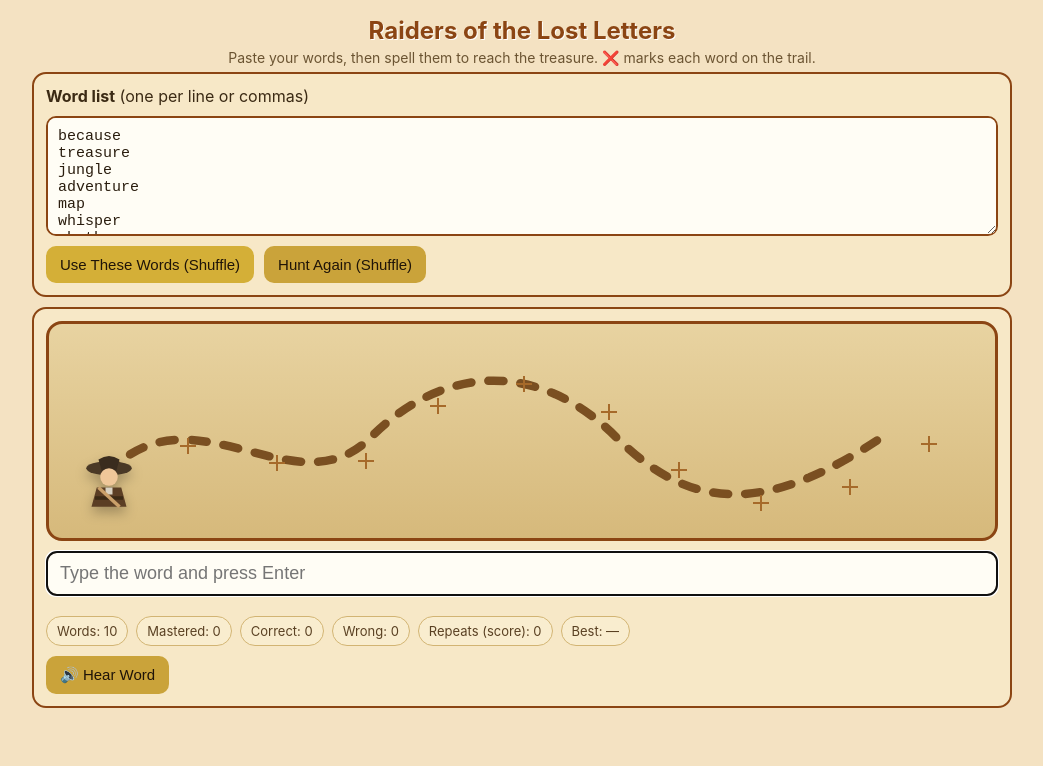
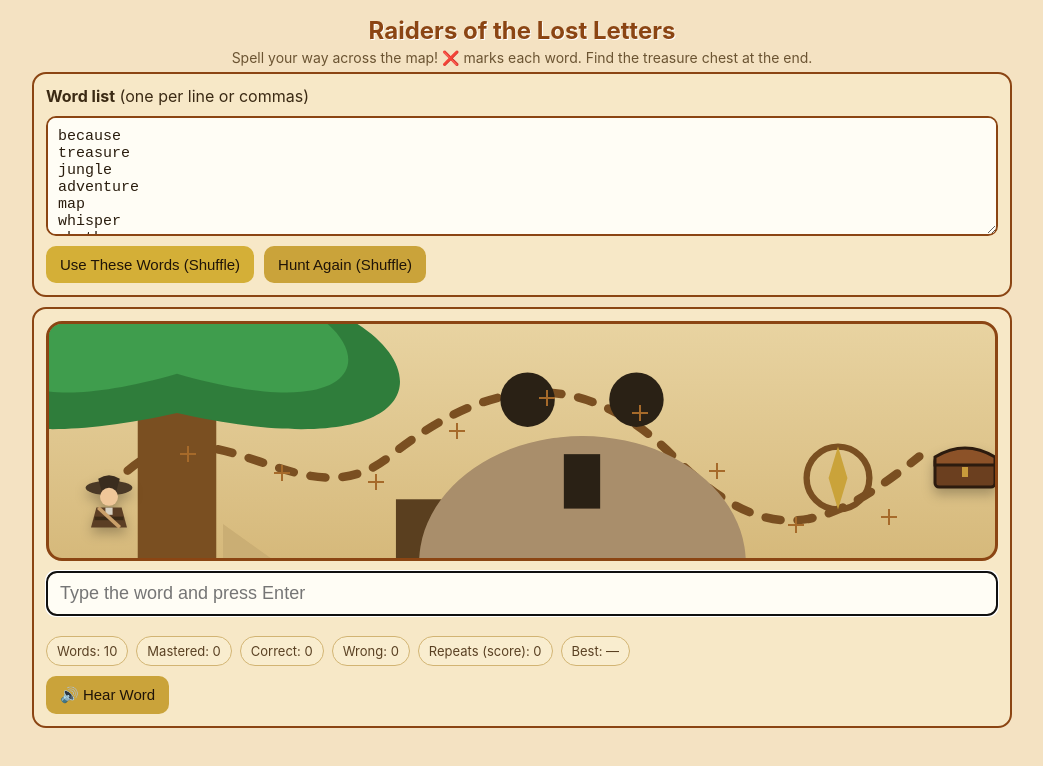
Before and after one commit to dlb08d/Raiders-of-the-Lost-Letters, a plain HTML site: page index.html in a window 1280 px wide. Both pictures are taken after a click on the button "Use These Words (Shuffle)". Shown: the whole page, without its empty margins (118-1161 px from the left). Drawn offline with Linux system fonts and the light colour scheme.

Commit message:
Add files via upload
Major adventure update:
- Added treasure chest at end of map
- Celebration with confetti + Indiana Jones-style fanfare on win
- Random adventure SFX during gameplay
- Enhanced map art: palm trees, ship, skull cave, compass rose
- Maintains paste box, X-per-word trail, and avatar path-following

```diff
--- a/index.html
+++ b/index.html
@@ -11,7 +11,8 @@
     --border:#8b4513; --trail:#7a4f21; --x:#a66a2a; --good:#1f8b45; --bad:#c0392b;
   }
   *{box-sizing:border-box}
-  body{ margin:0; background:var(--bg); color:var(--ink); font-family:-apple-system,BlinkMacSystemFont,"Segoe UI",Roboto,Inter,Arial,sans-serif; }
+  body{ margin:0; background:var(--bg); color:var(--ink);
+        font-family:-apple-system,BlinkMacSystemFont,"Segoe UI",Roboto,Inter,Arial,sans-serif; }
   header{ padding:16px 14px 6px; text-align:center; }
   h1{ margin:0 0 4px; color:var(--border); text-shadow:1px 1px #fff; font-size:24px; }
   .tag{ color:#6b5432; font-size:14px }
@@ -20,15 +21,15 @@
   .grid{ display:grid; gap:10px; }
   .panel{ background:var(--panel); border:2px solid var(--border); border-radius:14px; padding:12px; }
 
-  /* Textarea for pasting word lists */
   textarea{
     width:100%; min-height:120px; resize:vertical;
-    border:2px solid var(--border); border-radius:10px; padding:10px; font-size:15px; background:#fffdf5; color:#2a1d0e;
+    border:2px solid var(--border); border-radius:10px; padding:10px;
+    font-size:15px; background:#fffdf5; color:#2a1d0e;
   }
-
   .controls{ display:flex; flex-wrap:wrap; gap:10px; align-items:center; }
   button{
-    padding:10px 14px; border:none; border-radius:10px; background:var(--accent); color:#1f1408; cursor:pointer; font-size:15px;
+    padding:10px 14px; border:none; border-radius:10px; background:var(--accent); color:#1f1408;
+    cursor:pointer; font-size:15px;
   }
   button.secondary{ background:#caa33a }
   input[type="text"]{
@@ -39,21 +40,36 @@
 
   /* Treasure map */
   .map-box{
-    position:relative; width:100%; height:220px;  /* TALLER so avatar doesn't get clipped */
+    position:relative; width:100%; height:240px;  /* TALLER */
     background:linear-gradient(180deg,#e8d3a1,#d6b97b);
     border:3px solid var(--border); border-radius:16px; overflow:hidden;
   }
   svg#map{ position:absolute; inset:0; }
   #trail{ stroke:var(--trail); stroke-width:9; fill:none; stroke-linecap:round; stroke-dasharray:16 18; }
 
-  /* X marks are positioned along the path using absolute DIVs */
-  #xLayer{ position:absolute; inset:0; pointer-events:none; }
+  /* Layers */
+  #xLayer, #decorLayer{ position:absolute; inset:0; pointer-events:none; }
   .x{ position:absolute; width:14px; height:14px; transform:translate(-50%,-50%) rotate(45deg); }
-  .x:before,.x:after{ content:""; position:absolute; left:50%; top:50%; width:2px; height:16px; background:var(--x); transform:translate(-50%,-50%) rotate(45deg) }
+  .x:before,.x:after{ content:""; position:absolute; left:50%; top:50%; width:2px; height:16px; background:var(--x);
+                       transform:translate(-50%,-50%) rotate(45deg) }
   .x:after{ transform:translate(-50%,-50%) rotate(-45deg) }
 
-  /* Avatar placed as an absolutely positioned SVG inside the map box */
-  #avatar{ position:absolute; width:70px; height:70px; transform:translate(-50%,-50%); filter:drop-shadow(0 6px 6px rgba(0,0,0,.25)); }
+  /* Avatar */
+  #avatar{ position:absolute; width:72px; height:72px; transform:translate(-50%,-50%);
+           filter:drop-shadow(0 6px 6px rgba(0,0,0,.25)); }
+
+  /* Treasure chest at end */
+  #chest{ position:absolute; width:80px; height:80px; transform:translate(-50%,-50%);
+          filter:drop-shadow(0 6px 6px rgba(0,0,0,.25)); }
+
+  /* Confetti celebration */
+  .confetti{ position:fixed; inset:0; pointer-events:none; z-index:9999; }
+  .confetti i{ position:absolute; width:10px; height:10px; background:gold; opacity:0; animation:fall 1.4s ease forwards; }
+  @keyframes fall{
+    0%{opacity:1; transform:translateY(-20px) rotate(0)}
+    100%{opacity:0; transform:translateY(120vh) rotate(720deg)}
+  }
+
   .good{ color:var(--good); } .bad{ color:var(--bad); }
   .sr-only{ position:absolute; left:-10000px; top:auto; width:1px; height:1px; overflow:hidden; }
 </style>
@@ -61,7 +77,7 @@
 <body>
   <header>
     <h1>Raiders of the Lost Letters</h1>
-    <div class="tag">Paste your words, then spell them to reach the treasure. ❌ marks each word on the trail.</div>
+    <div class="tag">Spell your way across the map! ❌ marks each word. Find the treasure chest at the end.</div>
   </header>
 
   <main class="wrap grid">
@@ -87,9 +103,38 @@ beautiful</textarea>
     <!-- Map -->
     <section class="panel grid">
       <div class="map-box">
-        <svg id="map" viewBox="0 0 1000 220" preserveAspectRatio="none" aria-hidden="true">
-          <path id="trail" d="M60,160 C150,60 260,200 340,120 S520,40 600,120 760,200 880,120" />
+        <svg id="map" viewBox="0 0 1000 240" preserveAspectRatio="none" aria-hidden="true">
+          <defs>
+            <!-- simple palm shape -->
+            <g id="palm">
+              <rect x="-2" y="0" width="4" height="26" fill="#7a4f21"/>
+              <path d="M0,0 C-18,4 -12,-8 0,-6 C12,-8 18,4 0,0 Z" fill="#2f7d3b"/>
+              <path d="M0,-2 C-14,2 -9,-8 0,-6 C9,-8 14,2 0,-2 Z" fill="#3f9d4d"/>
+            </g>
+            <!-- ship silhouette -->
+            <g id="ship">
+              <path d="M-18,12 h36 l-6,8 h-24z" fill="#5a3f1f"/>
+              <rect x="-3" y="-2" width="6" height="14" fill="#5a3f1f"/>
+              <path d="M3,10 l14,-10 v14 z" fill="#d9c08c"/>
+              <path d="M-3,10 l-14,-10 v14 z" fill="#caae74"/>
+            </g>
+            <!-- skull cave -->
+            <g id="skull">
+              <path d="M0,0 a18,14 0 1,0 0.1,0" fill="#a98e6b"/>
+              <circle cx="-6" cy="-4" r="3" fill="#2a2115"/>
+              <circle cx="6" cy="-4" r="3" fill="#2a2115"/>
+              <rect x="-2" y="2" width="4" height="6" fill="#2a2115"/>
+            </g>
+            <!-- compass rose -->
+            <g id="compass">
+              <circle cx="0" cy="0" r="10" fill="none" stroke="#7a4f21" stroke-width="2"/>
+              <path d="M0,-10 L3,0 L0,10 L-3,0 Z" fill="#caa33a"/>
+            </g>
+          </defs>
+          <path id="trail" d="M60,180 C160,50 260,220 360,140 S560,40 660,140 820,220 920,140" />
         </svg>
+
+        <div id="decorLayer"></div>
         <div id="xLayer"></div>
 
         <!-- Avatar (explorer) -->
@@ -101,6 +146,13 @@ beautiful</textarea>
           <rect x="36" y="44" width="8" height="8" fill="#d9d2c2"/>
           <rect x="24" y="54" width="32" height="4" fill="#3b2a15"/>
           <path d="M28 44 l24 22" stroke="#caa06a" stroke-width="4"/>
+        </svg>
+
+        <!-- Treasure chest -->
+        <svg id="chest" viewBox="0 0 80 80" aria-hidden="true">
+          <rect x="10" y="30" width="60" height="30" rx="4" fill="#6b3f1f" stroke="#2c1b0e" stroke-width="3"/>
+          <path d="M10 30 q30-18 60 0 v8 h-60z" fill="#8c5228" stroke="#2c1b0e" stroke-width="3"/>
+          <rect x="37" y="40" width="6" height="10" fill="#c99b3b" />
         </svg>
       </div>
 
@@ -123,12 +175,15 @@ beautiful</textarea>
     </section>
   </main>
 
+  <!-- Confetti layer -->
+  <div id="confetti" class="confetti"></div>
+
 <script>
 (function(){
   const $ = (id)=>document.getElementById(id);
   const normalize = s => s.toLowerCase().trim().replace(/[^a-z']/g,'');
 
-  // Shuffle (Fisher-Yates)
+  // Shuffle
   function shuffle(arr){
     const a = arr.slice();
     for(let i=a.length-1;i>0;i--){
@@ -136,6 +191,45 @@ beautiful</textarea>
       [a[i],a[j]] = [a[j],a[i]];
     }
     return a;
+  }
+
+  // ----- Web Audio Sound Effects -----
+  let audioCtx;
+  function ctx(){ return audioCtx || (audioCtx = new (window.AudioContext||window.webkitAudioContext)()); }
+  function tone(f=440,d=0.12,type='sine',vol=0.25){
+    const ac = ctx();
+    const o = ac.createOscillator(); const g = ac.createGain();
+    o.type=type; o.frequency.value=f; g.gain.value=vol;
+    o.connect(g); g.connect(ac.destination); o.start(); setTimeout(()=>o.stop(), d*1000);
+  }
+  // noise burst (for drums)
+  function noise(dur=0.12, vol=0.2){
+    const ac = ctx();
+    const buffer = ac.createBuffer(1, ac.sampleRate*dur, ac.sampleRate);
+    const data = buffer.getChannelData(0);
+    for(let i=0;i<data.length;i++){ data[i] = (Math.random()*2-1) * Math.exp(-3*i/data.length); }
+    const src = ac.createBufferSource(); src.buffer = buffer;
+    const g = ac.createGain(); g.gain.value = vol;
+    src.connect(g); g.connect(ac.destination); src.start();
+  }
+  const sfx = {
+    coin(){ tone(900,.08,'square',.22); setTimeout(()=>tone(1350,.08,'square',.2),60); },
+    whoosh(){ tone(220,.05,'sine',.12); setTimeout(()=>tone(440,.06,'sine',.14),60); setTimeout(()=>tone(660,.08,'sine',.16),120); },
+    drum(){ noise(.12,.22); setTimeout(()=>noise(.09,.18),120); },
+    // Adventure-style treasure fanfare (no copyrighted audio, just tones)
+    treasure(){
+      const seq = [392,523,659,784,988,1175,1319]; // rising arpeggio
+      seq.forEach((f,i)=>setTimeout(()=>tone(f,.14,'triangle',.25), i*120));
+      setTimeout(()=>{ noise(.2,.15); }, seq.length*120 + 80); // soft "crash"
+    }
+  };
+
+  function maybeRandomSFX(){
+    const r = Math.random();
+    if(r < 0.25) sfx.coin();
+    else if(r < 0.45) sfx.whoosh();
+    else if(r < 0.6) sfx.drum();
+    // else: silent to avoid noise overload
   }
 
   function speak(text){
@@ -147,27 +241,48 @@ beautiful</textarea>
     }catch(e){ /* ignore if unsupported */ }
   }
 
-  // Map / path
+  // Confetti
+  function confettiBurst(n=60){
+    const layer = $('confetti');
+    for(let i=0;i<n;i++){
+      const el = document.createElement('i');
+      el.style.left = Math.random()*100 + 'vw';
+      el.style.background = ['gold','#d4af37','#ffd54a','#f5c36b'][i%4];
+      el.style.animationDelay = (Math.random()*0.25)+'s';
+      el.style.transform = `translateY(${Math.random()*-40}px) rotate(${Math.random()*180}deg)`;
+      layer.appendChild(el);
+      setTimeout(()=>layer.removeChild(el), 1600);
+    }
+  }
+
+  // ----- Map / path placement -----
   let path, pathLength=1;
   function initPath(){
     path = document.getElementById('trail');
     pathLength = path.getTotalLength ? path.getTotalLength() : 1000;
+    // Place treasure chest at end
+    placeAtPercent($('chest'), 0.995);
+    // Decor around map
+    drawDecor();
   }
-  function setAvatarAtPercent(p){
+  function pointAt(p){
     p = Math.max(0, Math.min(1, p));
     const d = p * pathLength;
-    const pt = path.getPointAtLength(d);
-    const av = $('avatar');
-    av.style.left = pt.x + 'px';
-    av.style.top  = pt.y + 'px';
+    return path.getPointAtLength(d);
   }
+  function placeAtPercent(el, p){
+    const pt = pointAt(p);
+    el.style.left = pt.x + 'px';
+    el.style.top  = pt.y + 'px';
+  }
+  function setAvatarAtPercent(p){ placeAtPercent($('avatar'), p); }
+
   function drawXMarks(n){
     const layer = $('xLayer'); layer.innerHTML='';
     if(n <= 0) return;
     for(let i=1;i<=n;i++){
-      const p = i/n; // equal spacing along path
-      const d = p * pathLength;
-      const pt = path.getPointAtLength(d);
+      const p = i/n;
+      const pt = pointAt(p);
       const x = document.createElement('div');
       x.className = 'x';
       x.style.left = pt.x + 'px';
@@ -176,13 +291,33 @@ beautiful</textarea>
     }
   }
 
-  // Game state
+  function drawDecor(){
+    const layer = $('decorLayer'); layer.innerHTML = '';
+    // Place a few themed items along/near the trail
+    const svgNS = "http://www.w3.org/2000/svg";
+    function placeUse(id, p, dx=0, dy=0, scale=1, rotate=0){
+      const use = document.createElementNS(svgNS, 'svg');
+      use.setAttribute('viewBox','-25 -25 50 50');
+      use.style.position = 'absolute'; use.style.transform = `translate(-50%,-50%) rotate(${rotate}deg) scale(${scale})`;
+      const pt = pointAt(p);
+      use.style.left = (pt.x + dx) + 'px';
+      use.style.top  = (pt.y + dy) + 'px';
+      use.innerHTML = `<use href="#${id}"></use>`;
+      layer.appendChild(use);
+    }
+    placeUse('palm', .12, -30, -40, 1.2);
+    placeUse('ship', .32, 40, 50, 1.1);
+    placeUse('skull', .58, -40, 30, 1.1);
+    placeUse('compass', .78, 60, -40, 1);
+  }
+
+  // ----- Game state -----
   let baseList = []; // strings
   let queue = [];    // [{raw,key,mastered:false}]
   let total = 0;
   let current = null;
   let stats = {correct:0, wrong:0, attempts:0};
-  let stepIndex = 0; // 0..total, moves along path
+  let stepIndex = 0; // 0..total
   let speakLock = false;
 
   function repeats(){ return Math.max(0, stats.attempts - total); }
@@ -191,7 +326,7 @@ beautiful</textarea>
     const parts = text.split(/[,\n]+/).map(s=>s.trim()).filter(Boolean);
     const seen = new Set(); const out=[];
     for(const raw of parts){
-      const key = normalize(raw);
+      const key = raw.toLowerCase().trim();
       if(!key || seen.has(key)) continue;
       seen.add(key); out.push(raw);
     }
@@ -248,6 +383,9 @@ beautiful</textarea>
       $('feedback').textContent = `✅ Correct: ${current.raw}`;
       $('feedback').className = 'good';
 
+      // random progress sfx
+      maybeRandomSFX();
+
       // progress forward one X
       stepIndex = Math.min(total, stepIndex + 1);
       setAvatarAtPercent(stepIndex/total);
@@ -263,6 +401,9 @@ beautiful</textarea>
       $('feedback').textContent = `❌ Oops. The word was “${current.raw}”. We'll try it again soon.`;
       $('feedback').className = 'bad';
 
+      // small "thud" drum effect
+      sfx.drum();
+
       // move one step back
       stepIndex = Math.max(0, stepIndex - 1);
       setAvatarAtPercent(stepIndex/total);
@@ -274,7 +415,6 @@ beautiful</textarea>
 
       updateStats();
       $('answer').value = '';
-      // Only speak the new current word once
       next(true);
     }
   }
@@ -287,6 +427,10 @@ beautiful</textarea>
     if(currBest===null || score < Number(currBest)){ localStorage.setItem(key, String(score)); }
     $('statBest').textContent = localStorage.getItem(key);
     $('feedback').innerHTML = `🎉 You found the treasure! Repeats (score): <b>${score}</b>. Best: <b>${localStorage.getItem(key)}</b>.`;
+
+    // Celebration
+    confettiBurst(80);
+    sfx.treasure();
   }
 
   // Events
@@ -301,8 +445,8 @@ beautiful</textarea>
     if(baseList.length === 0){ alert('Paste a word list first.'); return; }
     startRound(true);
   });
-  $('btnHear').addEventListener('click', ()=>{ if(current) speak(current.raw); });
-  $('answer').addEventListener('keydown', (e)=>{ if(e.key==='Enter'){ submit(); } });
+  $('btnHear').addEventListener('click', ()=>{ if(current){ try{ ctx().resume(); }catch(e){} speak(current.raw); } });
+  $('answer').addEventListener('keydown', (e)=>{ if(e.key==='Enter'){ submit(); }});
 
   // Initialize best
   const best = localStorage.getItem('treasure_best_repeats');
```
